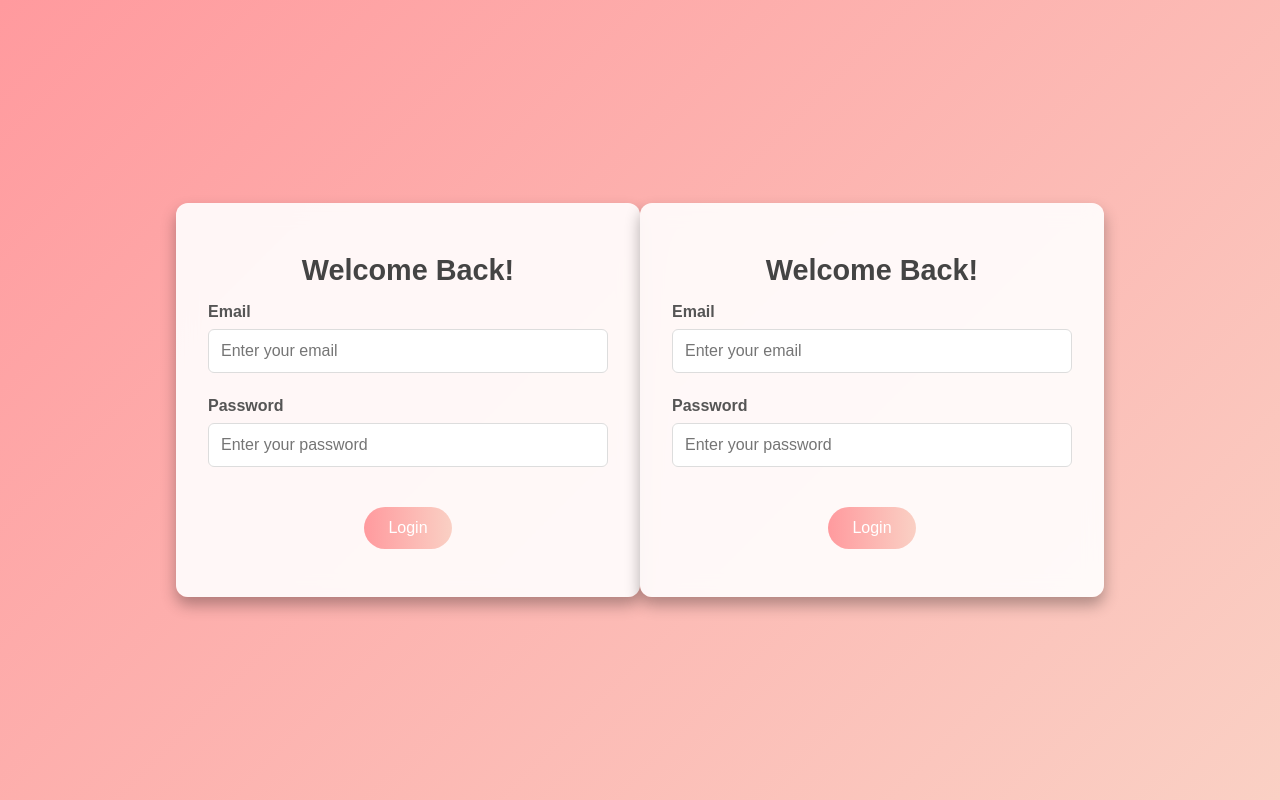
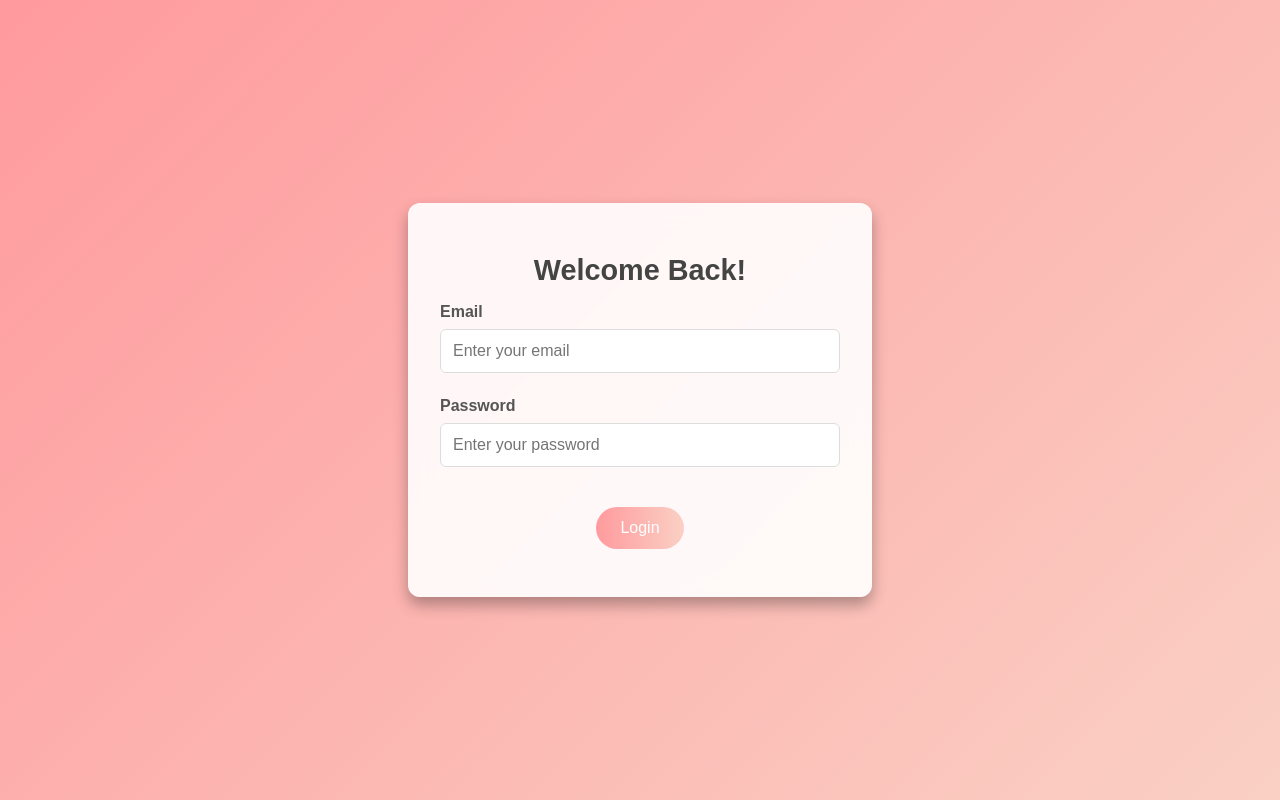
Before and after one commit to dhakalsundar/Personalized-Virtual-Assistant, a plain HTML site: page login.html in a window 1280 px wide. Drawn offline with Linux system fonts and the light colour scheme.

Commit message:
fix login page

```diff
--- a/login.html
+++ b/login.html
@@ -25,31 +25,3 @@
     <script src="login.js"></script>
 </body>
 </html>
-
-<!DOCTYPE html>
-<html lang="en">
-<head>
-    <meta charset="UTF-8">
-    <meta name="viewport" content="width=device-width, initial-scale=1.0">
-    <title>Login</title>
-    <link rel="stylesheet" href="login.css">
-</head>
-<body>
-    <div class="login-container">
-        <h1>Welcome Back!</h1>
-        <form id="login-form">
-            <div class="form-group">
-                <label for="email">Email</label>
-                <input type="email" id="email" placeholder="Enter your email" required>
-            </div>
-            <div class="form-group">
-                <label for="password">Password</label>
-                <input type="password" id="password" placeholder="Enter your password" required>
-            </div>
-            <button type="submit" id="login-button">Login</button>
-        </form>
-        <p id="login-message"></p>
-    </div>
-    <script src="login.js"></script>
-</body>
-</html>
```
